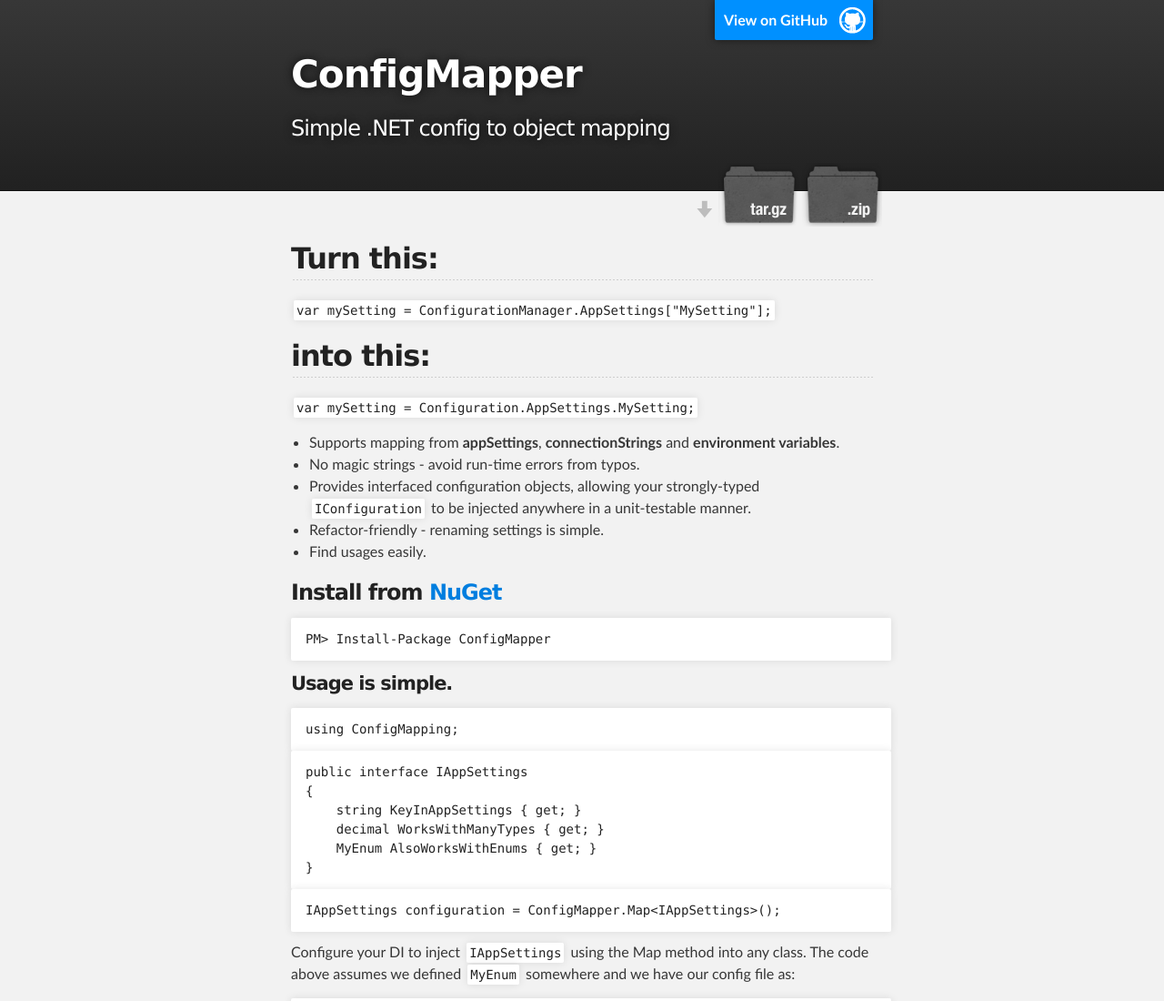
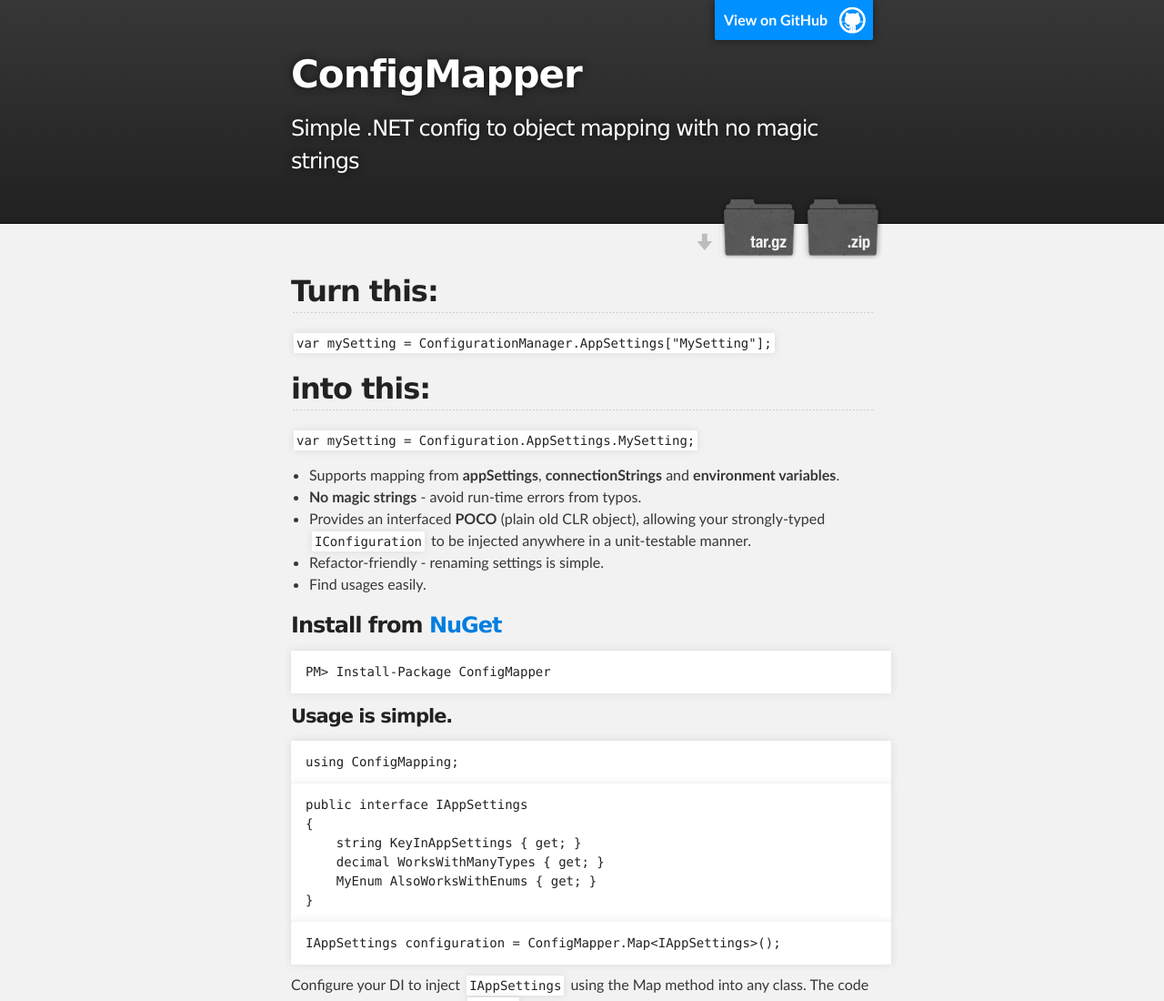
Before and after one commit to martinburrows/ConfigMapper, a plain HTML site: page index.html in a window 1280 px wide. Shown: the top 1100 px of the page at 91% size. Drawn offline with Linux system fonts and the light colour scheme.

Commit message:
Create gh-pages branch via GitHub

```diff
--- a/index.html
+++ b/index.html
@@ -4,7 +4,7 @@
   <head>
     <meta charset='utf-8'>
     <meta http-equiv="X-UA-Compatible" content="chrome=1">
-    <meta name="description" content="ConfigMapper : Simple .NET config to object mapping">
+    <meta name="description" content="ConfigMapper : Simple .NET config to object mapping with no magic strings">
 
     <link rel="stylesheet" type="text/css" media="screen" href="stylesheets/stylesheet.css">
 
@@ -19,7 +19,7 @@
           <a id="forkme_banner" href="https://github.com/martinburrows/ConfigMapper">View on GitHub</a>
 
           <h1 id="project_title">ConfigMapper</h1>
-          <h2 id="project_tagline">Simple .NET config to object mapping</h2>
+          <h2 id="project_tagline">Simple .NET config to object mapping with no magic strings</h2>
 
             <section id="downloads">
               <a class="zip_download_link" href="https://github.com/martinburrows/ConfigMapper/zipball/master">Download this project as a .zip file</a>
@@ -43,8 +43,9 @@
 
 <ul>
 <li>Supports mapping from <strong>appSettings</strong>, <strong>connectionStrings</strong> and <strong>environment variables</strong>.</li>
-<li>No magic strings - avoid run-time errors from typos.</li>
-<li>Provides interfaced configuration objects, allowing your strongly-typed <code>IConfiguration</code> to be injected anywhere in a unit-testable manner.</li>
+<li>
+<strong>No magic strings</strong> - avoid run-time errors from typos.</li>
+<li>Provides an interfaced <strong>POCO</strong> (plain old CLR object), allowing your strongly-typed <code>IConfiguration</code> to be injected anywhere in a unit-testable manner.</li>
 <li>Refactor-friendly - renaming settings is simple.</li>
 <li>Find usages easily.</li>
 </ul>
```
Also changed, not shown: params.json (+1 -1 lines).
